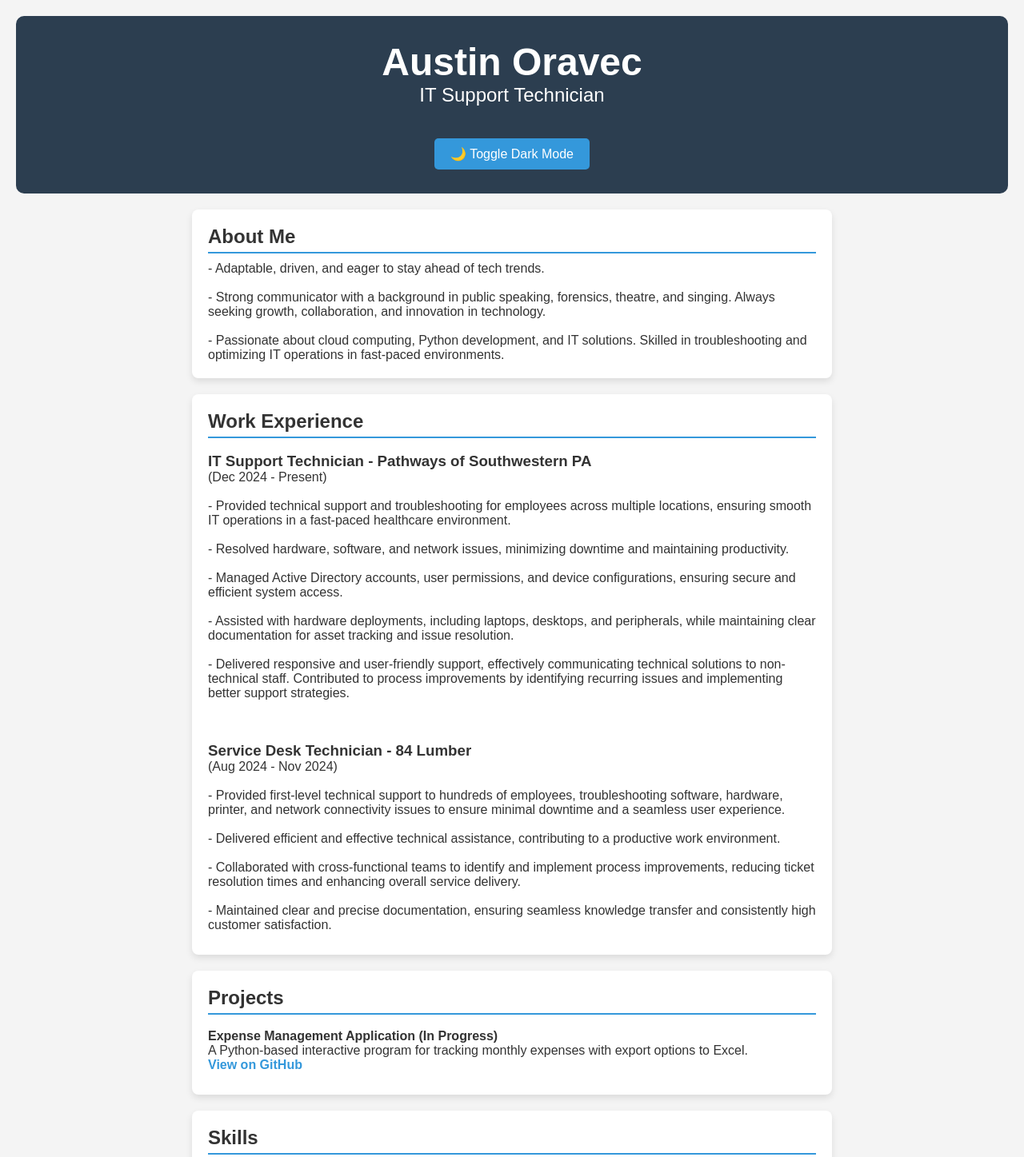
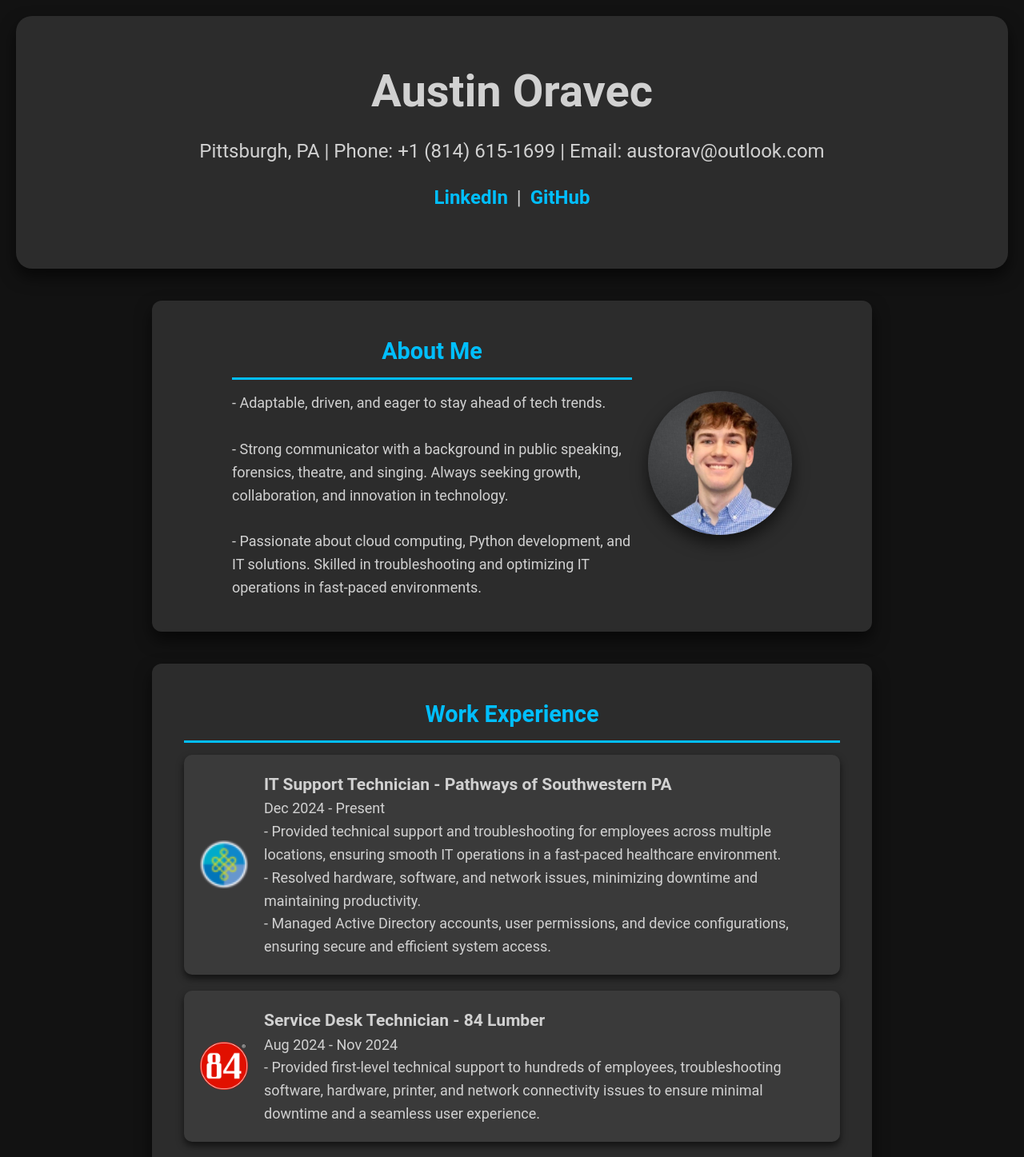
Before and after one commit to aorav27/aorav27.github.io, a plain HTML site: page index.html in a window 1280 px wide. Shown: the top 1447 px of the page at 80% size. Drawn offline with Linux system fonts and the light colour scheme.

Commit message:
Page re-design
Changed the style, and added images to enhance overall site quality.

```diff
--- a/index.html
+++ b/index.html
@@ -5,39 +5,63 @@
     <meta name="viewport" content="width=device-width, initial-scale=1.0">
     <title>Austin Oravec - Portfolio</title>
     <link rel="stylesheet" href="style.css">
+    <link href="https://fonts.googleapis.com/css2?family=Lato:wght@400;600&display=swap" rel="stylesheet">
 </head>
 
 <body>
     <header>
         <div class="header-content">
             <h1>Austin Oravec</h1>
-            <p>IT Support Technician<br></p>
+            <p>Pittsburgh, PA | Phone: +1 (814) 615-1699 | Email: austorav@outlook.com</p>
+            <p>
+                <a href="https://www.linkedin.com/in/austin-oravec/">LinkedIn</a> |
+                <a href="https://github.com/aorav27">GitHub</a>
+            </p>
         </div>
-        <button id="darkModeToggle">🌙 Toggle Dark Mode</button>
     </header>
 
     <section id="about">
+        <div class="about-container">
+            <div class="about-text">
                 <h2>About Me</h2>
                 <p>
                     - Adaptable, driven, and eager to stay ahead of tech trends.
                     <br><br>- Strong communicator with a background in public speaking, forensics, theatre, and singing. Always seeking growth, collaboration, and innovation in technology.
-            <br><br>- Passionate about cloud computing, Python development, and IT solutions. Skilled in troubleshooting and optimizing IT operations in fast-paced environments.</p>
+                    <br><br>- Passionate about cloud computing, Python development, and IT solutions. Skilled in troubleshooting and optimizing IT operations in fast-paced environments.
+                </p>
+            </div>
+            <div class="about-image">
+                <img src="src/austin-headshot.jpg" alt="Austin Oravec" class="headshot">
+            </div>
+        </div>
     </section>
 
     <section id="experience">
         <h2>Work Experience</h2>
         <ul>
-            <li><h3><strong>IT Support Technician - Pathways of Southwestern PA</strong></h3> (Dec 2024 - Present)
-                <br><br> - Provided technical support and troubleshooting for employees across multiple locations, ensuring smooth IT operations in a fast-paced healthcare environment.
-                <br><br> - Resolved hardware, software, and network issues, minimizing downtime and maintaining productivity.
+            <li>
+                <div class="experience-item">
+                    <img src="src/pathways-logo.png" alt="Company 1 Logo" class="logo">
+                    <div class="experience-details">
+                        <h3>IT Support Technician - Pathways of Southwestern PA</h3>
+                        <p>Dec 2024 - Present</p>
+                        <p>- Provided technical support and troubleshooting for employees across multiple locations, ensuring smooth IT operations in a fast-paced healthcare environment.</p>
+                        <p>- Resolved hardware, software, and network issues, minimizing downtime and maintaining productivity.</p>
+                        <p>- Managed Active Directory accounts, user permissions, and device configurations, ensuring secure and efficient system access.</p>
+                    </div>
+                </div>
+            </li>
 
-                <br><br> - Managed Active Directory accounts, user permissions, and device configurations, ensuring secure and efficient system access. <br><br> - Assisted with hardware deployments, including laptops, desktops, and peripherals, while maintaining clear documentation for asset tracking and issue resolution.
-
-                <br><br> - Delivered responsive and user-friendly support, effectively communicating technical solutions to non-technical staff. Contributed to process improvements by identifying recurring issues and implementing better support strategies.</li>
-
-                <br><br><li><h3><strong>Service Desk Technician - 84 Lumber</strong></h3> (Aug 2024 - Nov 2024)
-                <br><br>- Provided first-level technical support to hundreds of employees, troubleshooting software, hardware, printer, and network connectivity issues to ensure minimal downtime and a seamless user experience. <br><br> - Delivered efficient and effective technical assistance, contributing to a productive work environment.
-                <br><br> - Collaborated with cross-functional teams to identify and implement process improvements, reducing ticket resolution times and enhancing overall service delivery. <br><br>- Maintained clear and precise documentation, ensuring seamless knowledge transfer and consistently high customer satisfaction.</li>
+            <li>
+                <div class="experience-item">
+                    <img src="src/84-logo.png" alt="Company 2 Logo" class="logo">
+                    <div class="experience-details">
+                        <h3>Service Desk Technician - 84 Lumber</h3>
+                        <p>Aug 2024 - Nov 2024</p>
+                        <p>- Provided first-level technical support to hundreds of employees, troubleshooting software, hardware, printer, and network connectivity issues to ensure minimal downtime and a seamless user experience.</p>
+                    </div>
+                </div>
+            </li>
         </ul>
     </section>
 
@@ -63,33 +87,15 @@
         <p>Email: austorav@outlook.com | Phone: +1 (814) 615-1699 | <a href="https://github.com/aorav27">GitHub</a></p>
     </footer>
 
-    <!-- JavaScript at the end of body -->
     <script>
         const toggleButton = document.getElementById("darkModeToggle");
 
-// Check local storage for theme preference
-if (localStorage.getItem("theme") === "dark") {
-    document.body.classList.add("dark-mode");
-    document.querySelectorAll("section").forEach((section) => {
-        section.classList.add("dark-mode");
-    });
-}
-
         toggleButton.addEventListener("click", () => {
-    // Toggle the dark-mode class for both body and sections
             document.body.classList.toggle("dark-mode");
             document.querySelectorAll("section").forEach((section) => {
                 section.classList.toggle("dark-mode");
             });
-
-    // Save preference in local storage
-    if (document.body.classList.contains("dark-mode")) {
-        localStorage.setItem("theme", "dark");
-    } else {
-        localStorage.setItem("theme", "light");
-    }
         });
-
     </script>
 </body>
 </html>
--- a/style.css
+++ b/style.css
@@ -3,101 +3,122 @@
     margin: 0;
     padding: 0;
     box-sizing: border-box;
-    font-family: 'Arial', sans-serif;
+    font-family: 'Roboto', sans-serif; /* Using Roboto for a more modern font */
 }
 
-/* Light Mode (Default) */
+/* Metallic Dark Mode */
 :root {
-    --bg-color: #f4f4f4; /* Light background for light mode */
-    --text-color: #333; /* Dark text for light mode */
-    --header-bg: #2c3e50; /* Dark header background */
-    --header-text: white; /* White text in header */
-    --section-bg: white; /* White background for sections */
-    --section-bg-dark: #555555; /* Light gray for sections in dark mode */
-    --section-shadow: rgba(0, 0, 0, 0.1); /* Light shadow for sections */
-    --link-color: #3498db; /* Link color */
-    --section-title-color: #333; /* Dark color for section titles in light mode */
+    --bg-color: #121212; /* Very dark background */
+    --text-color: #D1D1D1; /* Metallic silver for text */
+    --header-bg: #2C2C2C; /* Dark charcoal header */
+    --header-text: #D1D1D1; /* Metallic silver header text */
+    --section-bg: #2C2C2C; /* Darker metallic sections */
+    --experience-bg: #3A3A3A; /* Darker metallic experience section */
+    --section-shadow: rgba(0, 0, 0, 0.6); /* Shadow for depth */
+    --link-color: #00BFFF; /* Bright metallic cyan for links */
+    --accent-color: #00BFFF; /* Bright metallic cyan accent */
+    --border-color: #B0B0B0; /* Metallic silver borders */
 }
 
-/* Dark Mode */
-.dark-mode {
-    --bg-color: #1e1e1e; /* Dark background */
-    --text-color: #f4f4f4; /* Light text for dark mode */
-    --header-bg: #111; /* Dark header background */
-    --header-text: #f4f4f4; /* Light header text */
-    --section-bg: var(--section-bg-dark); /* Light gray for sections in dark mode */
-    --section-shadow: rgba(255, 255, 255, 0.1); /* Light shadow for dark mode */
-    --link-color: #4aa3ff; /* Light blue link color in dark mode */
-    --section-title-color: #f4f4f4; /* Light color for section titles in dark mode */
+/* Body */
+body {
+    background-color: var(--bg-color);
+    color: var(--text-color);
+    font-size: 18px; /* Increased base font size */
+    line-height: 1.6;
+    transition: background 0.3s, color 0.3s;
+    padding: 20px;
 }
 
-/* Apply Theme */
-body {
-    background-color: var(--bg-color);
-    color: var(--text-color); /* Use text color variable */
+/* Header Styling */
+header {
+    display: flex;
+    flex-direction: column;
+    align-items: center;
+    background: var(--header-bg);
+    color: var(--header-text);
+    padding: 50px;
+    border-radius: 20px;
     text-align: center;
-    padding: 20px;
-    transition: background 0.3s, color 0.3s;
+    box-shadow: 0 10px 20px var(--section-shadow);
 }
 
-/* Header Section */
-header {
-    display: flex;
-    justify-content: center; /* Center content horizontally */
-    align-items: center; /* Vertically centers the content */
-    background: var(--header-bg);
-    color: var(--header-text);
-    padding: 30px 10px;
-    font-size: 1.5rem;
-    flex-direction: column; /* Stacks content vertically */
-    border-radius: 10px; /* Add this line to curve the corners of the header */
-    overflow: hidden; /* Ensures the content stays within the rounded edges */
+header h1 {
+    font-size: 3.5rem; /* Increased header size */
+    margin-bottom: 10px;
 }
 
-/* Center header content (name and title) */
-.header-content {
+header p {
+    font-size: 1.5rem; /* Increased description size */
+    margin-bottom: 20px;
+}
+
+header a {
+    color: var(--link-color);
+    margin: 0 5px;
+}
+
+header a:hover {
+    color: var(--accent-color);
+    text-decoration: none;
+}
+
+/* About Section */
+#about {
     display: flex;
-    flex-direction: column;
+    flex-direction: row;
+    gap: 20px;
+    align-items: center;
+    justify-content: center;
+    padding-top: 40px;
+    padding-bottom: 40px;
+    height: auto;
+}
+
+.about-container {
+    display: flex;
+    flex-direction: row;
+    gap: 20px;
     justify-content: center;
     align-items: center;
-    margin-bottom: 20px; /* Add space below the header content */
+}
+
+.about-text {
+    max-width: 500px;
+    text-align: left;
+}
+
+.about-image {
+    flex-shrink: 0;
+}
+
+.headshot {
+    width: 180px;
+    height: 180px;
+    border-radius: 50%;
+    object-fit: cover;
+    box-shadow: 0 10px 20px var(--section-shadow);;
 }
 
 /* Section Styling */
 section {
     background: var(--section-bg);
-    margin: 20px auto;
-    padding: 20px;
-    border-radius: 8px;
-    box-shadow: 0 4px 8px var(--section-shadow);
-    max-width: 800px;
+    margin: 40px auto;
+    padding: 40px;
+    border-radius: 12px;
+    box-shadow: 0 10px 20px var(--section-shadow); /* Stronger shadow for more depth */
+    max-width: 900px;
     text-align: left;
 }
 
-/* Header Section Titles */
+/* Section Titles */
 h2 {
-    color: var(--section-title-color); /* Use section-title-color variable for section titles */
-    border-bottom: 2px solid #3498db;
-    padding-bottom: 5px;
-    margin-bottom: 10px;
-}
-
-/* List Styling */
-ul {
-    list-style: none;
-    padding-left: 0;
-}
-
-li {
-    padding: 8px 0;
-}
-
-/* Footer Styling */
-footer {
-    margin-top: 20px;
-    padding: 20px;
-    background: var(--header-bg);
-    color: var(--header-text);
+    color: var(--accent-color); /* Bright metallic cyan for section titles */
+    border-bottom: 3px solid var(--accent-color);
+    padding-bottom: 10px;
+    margin-bottom: 15px;
+    font-size: 1.8rem;
+    text-align: center; /* Center the titles */
 }
 
 /* Links */
@@ -108,22 +129,86 @@ a {
 }
 
 a:hover {
+    color: var(--accent-color);
     text-decoration: underline;
 }
 
-/* Dark Mode Button Styling */
-#darkModeToggle {
-    background-color: #3498db;  /* Button color */
-    color: white;  /* Text color */
-    padding: 10px 20px;
-    border: none;
-    border-radius: 5px;
-    cursor: pointer;
-    font-size: 1rem;
-    transition: background-color 0.3s ease;
-    margin-top: 20px; /* Add space above the button */
+/* Experience Item Styling */
+.experience-item {
+    display: flex;
+    align-items: center;
+    gap: 20px;
+    padding: 20px;
+    background: var(--experience-bg);
+    margin-bottom: 20px;
+    border-radius: 10px;
+    box-shadow: 0 5px 10px var(--section-shadow);
 }
 
-#darkModeToggle:hover {
-    background-color: #2980b9;  /* Hover effect */
+.experience-item .logo {
+    width: 60px;
+    height: 60px;
+    object-fit: contain;
 }
+
+.experience-item .experience-details {
+    flex: 1;
+}
+
+#experience ul {
+    list-style-type: none; /* Removes bullets from list */
+    padding-left: 0; /* Removes left padding */
+}
+
+#experience li {
+    margin-bottom: 20px; /* Optional: Adds space between work experience items */
+}
+
+/* Footer */
+footer {
+    margin-top: 40px;
+    padding: 20px;
+    background: var(--header-bg);
+    color: var(--header-text);
+    border-radius: 12px;
+    text-align: center;
+}
+
+/* Adjustments for responsiveness */
+@media (max-width: 768px) {
+    header {
+        padding: 30px;
+    }
+
+    section {
+        padding: 20px;
+        margin: 20px;
+    }
+
+    #about {
+        flex-direction: column;
+        align-items: center;
+    }
+
+    .about-container {
+        flex-direction: column;
+        align-items: center;
+    }
+
+    header h1 {
+        font-size: 2.5rem;
+    }
+
+    header p {
+        font-size: 1.3rem;
+    }
+
+    h2 {
+        font-size: 1.8rem;
+    }
+
+    .headshot {
+        width: 150px;
+        height: 150px;
+    }
+}
```
Also changed, not shown: src/84-logo.png (added), src/austin-headshot.jpg (added), src/pathways-logo.png (added). Lines whose indentation alone changed are shown as unchanged.
